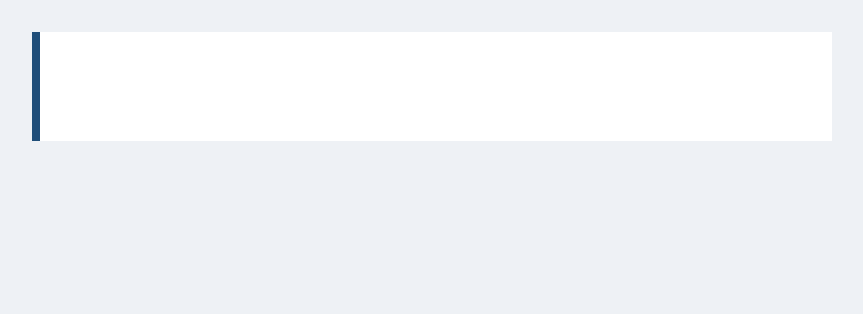
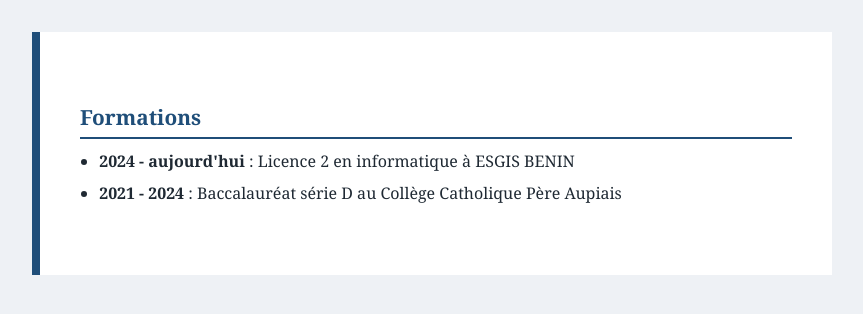
Before and after one commit to Samuel07-hub/mon-cv, a plain HTML site: page index.html in a window 1280 px wide. Shown: the whole page, without its empty margins (208-1071 px from the left). Drawn offline with Linux system fonts and the light colour scheme.

Commit message:
mise en place de la section formations

```diff
--- a/index.html
+++ b/index.html
@@ -17,7 +17,11 @@
     </section>
 
     <section id="formations">
-
+      <h2>Formations</h2>
+      <ul>
+      <li><strong>2024 - aujourd'hui</strong> : Licence 2 en informatique à ESGIS BENIN</li>
+      <li><strong>2021 - 2024</strong> : Baccalauréat série D au Collège Catholique Père Aupiais</li>
+      </ul>
     </section>
 
     <section id="competences">
```
